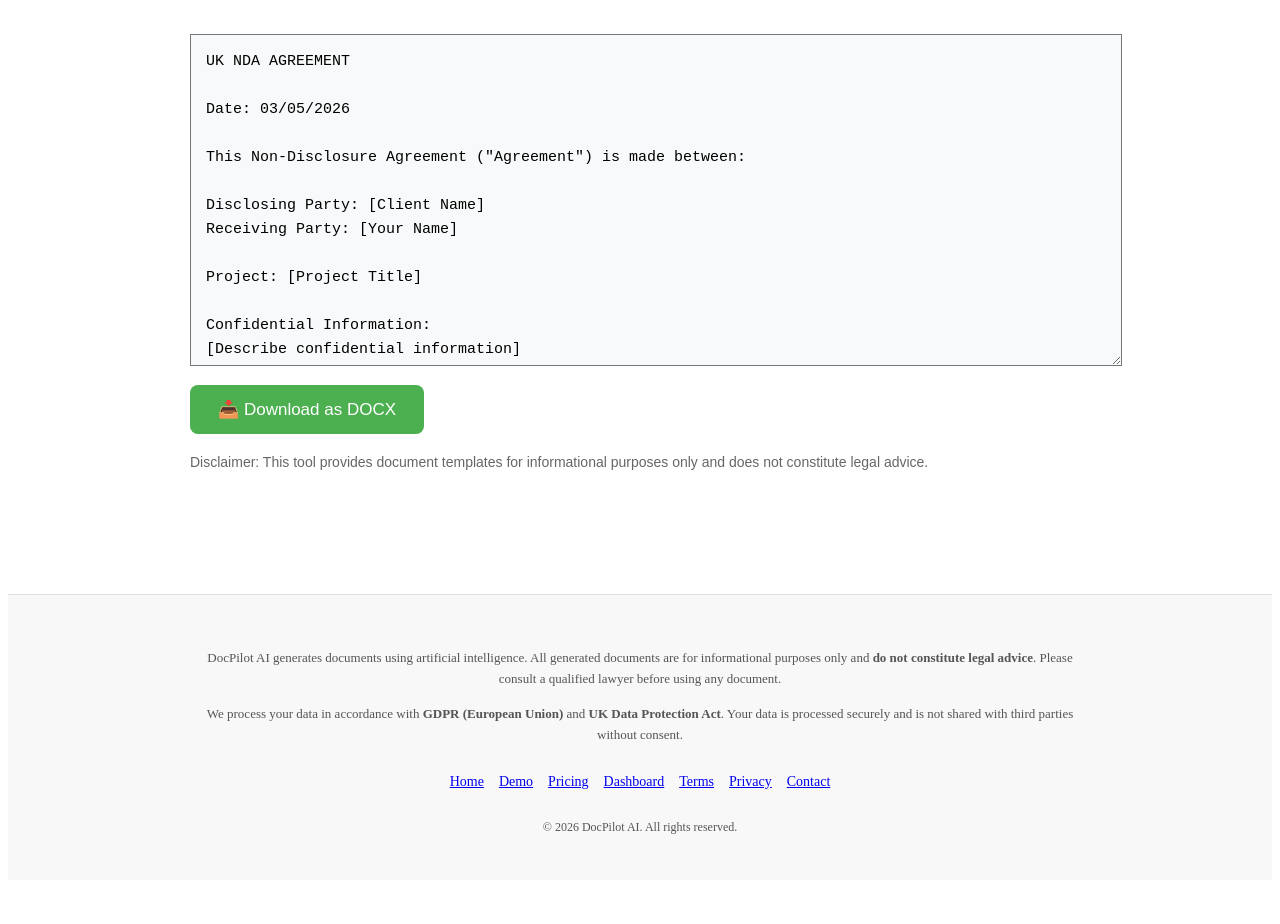
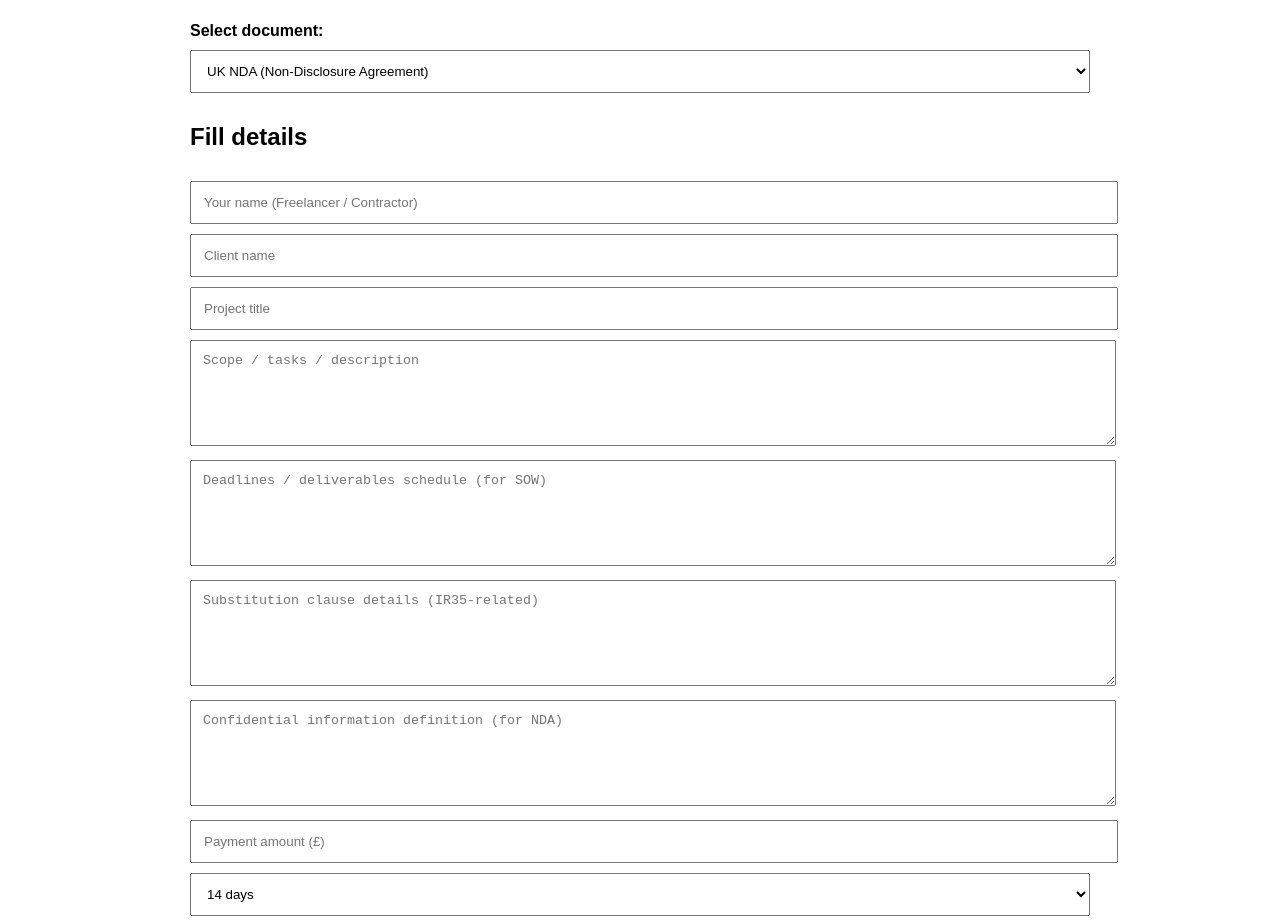
Before and after one commit to docpilot570/docpilot-ai, a Next.js app: page /generator in a window 1280 px wide. Shown: the part 200-1124 px from the top of the page. Before the commit the page ends 1088 px from the top, so only its background shows below. Built offline with nearby package versions, Linux system fonts and the light colour scheme.

Commit message:
Update generator.js

```diff
--- a/pages/generator.js
+++ b/pages/generator.js
@@ -1,7 +1,10 @@
 import { useState } from "react";
+import { Document, Packer, Paragraph, TextRun } from "docx";
+import { saveAs } from "file-saver";
 
 export default function Generator() {
   const [docType, setDocType] = useState("nda");
+
   const [form, setForm] = useState({
     freelancerName: "",
     clientName: "",
@@ -22,12 +25,13 @@ export default function Generator() {
   }
 
   function generateText() {
-    const date = new Date().toLocaleDateString('en-GB');
+    const today = new Date().toLocaleDateString("en-GB");
 
     if (docType === "nda") {
-      return `UK NDA AGREEMENT
+      return `
+UK NDA AGREEMENT
 
-Date: ${date}
+Date: ${today}
 
 This Non-Disclosure Agreement ("Agreement") is made between:
 
@@ -39,15 +43,19 @@ Project: ${form.projectTitle || "[Project Title]"}
 Confidential Information:
 ${form.confidentialInfo || "[Describe confidential information]"}
 
+The Receiving Party agrees not to disclose any Confidential Information without written consent.
+
 Governing Law: ${form.governingLaw}
 
-This document is provided for informational purposes only and does not constitute legal advice.`;
+DISCLAIMER: This document is provided for informational purposes only and does not constitute legal advice.
+      `.trim();
     }
 
     if (docType === "sow") {
-      return `STATEMENT OF WORK (SOW)
+      return `
+STATEMENT OF WORK (SOW)
 
-Date: ${date}
+Date: ${today}
 
 Client: ${form.clientName || "[Client Name]"}
 Contractor: ${form.freelancerName || "[Your Name]"}
@@ -57,46 +65,261 @@ Project: ${form.projectTitle || "[Project Title]"}
 Scope of Work:
 ${form.scope || "[Describe scope of work]"}
 
-Deadlines / Deliverables:
-${form.deadlines || "[List deadlines]"}
+Deliverables / Deadlines:
+${form.deadlines || "[Describe deadlines and deliverables]"}
 
-Payment: £${form.paymentAmount || "0"}
+Payment:
+Amount: £${form.paymentAmount || "[Amount]"}
 Payment Terms: ${form.paymentTerms} days
 
 Governing Law: ${form.governingLaw}
 
-This document is provided for informational purposes only and does not constitute legal advice.`;
+DISCLAIMER: This document is provided for informational purposes only and does not constitute legal advice.
+      `.trim();
     }
 
-    // Добавь остальные типы документов по аналогии при необходимости
-    return "Document template is under development.";
+    if (docType === "agreement") {
+      return `
+FREELANCE SERVICE AGREEMENT (UK)
+
+Date: ${today}
+
+This Agreement is made between:
+
+Client: ${form.clientName || "[Client Name]"}
+Independent Contractor: ${form.freelancerName || "[Your Name]"}
+
+Project: ${form.projectTitle || "[Project Title]"}
+
+Industry / Activity:
+${form.scope || "[Describe industry / activity]"}
+
+Project Tasks:
+${form.scope || "[Describe project tasks]"}
+
+Substitution Clause (IR35-related):
+${form.substitutionClause || "[Describe substitution clause]"}
+
+Payment:
+Amount: £${form.paymentAmount || "[Amount]"}
+Payment Terms: ${form.paymentTerms} days
+
+The Contractor is engaged as an independent contractor and not as an employee.
+
+Governing Law: ${form.governingLaw}
+
+IMPORTANT NOTE: This contract includes contractor-style clauses but does not guarantee IR35 compliance.
+
+DISCLAIMER: This document is provided for informational purposes only and does not constitute legal advice.
+      `.trim();
+    }
+
+    if (docType === "latepayment") {
+      return `
+LATE PAYMENT DEMAND LETTER (UK)
+
+Date: ${today}
+
+To: ${form.clientName || "[Client Name]"}
+From: ${form.freelancerName || "[Your Name]"}
+
+Invoice Number: ${form.invoiceNumber || "[Invoice Number]"}
+Outstanding Amount: £${form.debtAmount || "[Outstanding Amount]"}
+
+Dear ${form.clientName || "[Client Name]"},
+
+This is a formal reminder that payment for invoice ${form.invoiceNumber || "[Invoice Number]"} remains outstanding.
+
+Please arrange payment of £${form.debtAmount || "[Amount]"} within 7 days.
+
+If payment is not received, I may pursue further action including debt recovery procedures.
+
+Sincerely,
+${form.freelancerName || "[Your Name]"}
+
+DISCLAIMER: This document is provided for informational purposes only and does not constitute legal advice.
+      `.trim();
+    }
+
+    return "";
   }
 
   const generated = generateText();
 
-  function downloadDocx() {
-    if (!generated.trim()) {
-      alert("Сначала заполните форму и сгенерируйте документ");
-      return;
-    }
+  async function downloadDocx() {
+    const paragraphs = generated.split("\n").map((line) => {
+      return new Paragraph({
+        children: [
+          new TextRun({
+            text: line,
+            font: "Calibri",
+            size: 24,
+          }),
+        ],
+      });
+    });
 
-    const blob = new Blob([generated], { type: "application/msword" });
-    const url = URL.createObjectURL(blob);
-    const link = document.createElement("a");
-    link.href = url;
-    link.download = `\( {docType.toUpperCase()}_Document_ \){new Date().toISOString().slice(0,10)}.doc`;
-    document.body.appendChild(link);
-    link.click();
-    document.body.removeChild(link);
-    URL.revokeObjectURL(url);
+    const doc = new Document({
+      sections: [
+        {
+          children: paragraphs,
+        },
+      ],
+    });
+
+    const blob = await Packer.toBlob(doc);
+    saveAs(blob, `docpilot-${docType}.docx`);
   }
 
   return (
-    <div style={{ maxWidth: 900, margin: "0 auto", padding: 30, fontFamily: "Arial" }}>
-      <h1 style={{ fontSize: 32 }}>DocPilot AI Generator (UK)</h1>
+    <div
+      style={{
+        maxWidth: 900,
+        margin: "60px auto",
+        padding: 20,
+        fontFamily: "Arial",
+      }}
+    >
+      <h1 style={{ fontSize: 42 }}>DocPilot AI Generator (UK)</h1>
       <p>Create UK freelance documents in minutes.</p>
 
-      {/* ... весь твой код с select, input и textarea остаётся тем же ... */}
+      <label style={{ display: "block", marginTop: 20 }}>
+        <b>Select document:</b>
+      </label>
+
+      <select
+        value={docType}
+        onChange={(e) => setDocType(e.target.value)}
+        style={{ padding: 12, marginTop: 10, width: "100%" }}
+      >
+        <option value="nda">UK NDA (Non-Disclosure Agreement)</option>
+        <option value="sow">Statement of Work (SOW)</option>
+        <option value="agreement">Freelance Service Agreement (IR35-friendly)</option>
+        <option value="latepayment">Late Payment Demand Letter</option>
+      </select>
+
+      <h2 style={{ marginTop: 30 }}>Fill details</h2>
+
+      <input
+        name="freelancerName"
+        placeholder="Your name (Freelancer / Contractor)"
+        value={form.freelancerName}
+        onChange={handleChange}
+        style={{ width: "100%", padding: 12, marginTop: 10 }}
+      />
+
+      <input
+        name="clientName"
+        placeholder="Client name"
+        value={form.clientName}
+        onChange={handleChange}
+        style={{ width: "100%", padding: 12, marginTop: 10 }}
+      />
+
+      <input
+        name="projectTitle"
+        placeholder="Project title"
+        value={form.projectTitle}
+        onChange={handleChange}
+        style={{ width: "100%", padding: 12, marginTop: 10 }}
+      />
+
+      <textarea
+        name="scope"
+        placeholder="Scope / tasks / description"
+        value={form.scope}
+        onChange={handleChange}
+        style={{
+          width: "100%",
+          padding: 12,
+          marginTop: 10,
+          minHeight: 80,
+        }}
+      />
+
+      <textarea
+        name="deadlines"
+        placeholder="Deadlines / deliverables schedule (for SOW)"
+        value={form.deadlines}
+        onChange={handleChange}
+        style={{
+          width: "100%",
+          padding: 12,
+          marginTop: 10,
+          minHeight: 80,
+        }}
+      />
+
+      <textarea
+        name="substitutionClause"
+        placeholder="Substitution clause details (IR35-related)"
+        value={form.substitutionClause}
+        onChange={handleChange}
+        style={{
+          width: "100%",
+          padding: 12,
+          marginTop: 10,
+          minHeight: 80,
+        }}
+      />
+
+      <textarea
+        name="confidentialInfo"
+        placeholder="Confidential information definition (for NDA)"
+        value={form.confidentialInfo}
+        onChange={handleChange}
+        style={{
+          width: "100%",
+          padding: 12,
+          marginTop: 10,
+          minHeight: 80,
+        }}
+      />
+
+      <input
+        name="paymentAmount"
+        placeholder="Payment amount (£)"
+        value={form.paymentAmount}
+        onChange={handleChange}
+        style={{ width: "100%", padding: 12, marginTop: 10 }}
+      />
+
+      <select
+        name="paymentTerms"
+        value={form.paymentTerms}
+        onChange={handleChange}
+        style={{ width: "100%", padding: 12, marginTop: 10 }}
+      >
+        <option value="7">7 days</option>
+        <option value="14">14 days</option>
+        <option value="30">30 days</option>
+      </select>
+
+      <select
+        name="governingLaw"
+        value={form.governingLaw}
+        onChange={handleChange}
+        style={{ width: "100%", padding: 12, marginTop: 10 }}
+      >
+        <option value="England & Wales">England & Wales</option>
+        <option value="Scotland">Scotland</option>
+      </select>
+
+      <input
+        name="invoiceNumber"
+        placeholder="Invoice number (for Late Payment Letter)"
+        value={form.invoiceNumber}
+        onChange={handleChange}
+        style={{ width: "100%", padding: 12, marginTop: 10 }}
+      />
+
+      <input
+        name="debtAmount"
+        placeholder="Outstanding amount (£)"
+        value={form.debtAmount}
+        onChange={handleChange}
+        style={{ width: "100%", padding: 12, marginTop: 10 }}
+      />
 
       <h2 style={{ marginTop: 40 }}>Generated document</h2>
 
@@ -105,34 +328,37 @@ This document is provided for informational purposes only and does not constitut
         readOnly
         style={{
           width: "100%",
-          padding: 15,
+          padding: 12,
           marginTop: 10,
-          minHeight: 300,
-          background: "#f8f9fa",
-          fontSize: "15px",
-          lineHeight: "1.6"
+          minHeight: 250,
+          background: "#f4f4f4",
+          fontFamily: "Courier New",
         }}
       />
 
-      <div style={{ marginTop: 15 }}>
       <button
         onClick={downloadDocx}
         style={{
-            padding: "14px 28px",
-            fontSize: "17px",
-            backgroundColor: "#4CAF50",
-            color: "white",
+          padding: "14px 22px",
+          fontSize: 16,
+          cursor: "pointer",
+          marginTop: 15,
+          background: "#4CAF50",
+          color: "#fff",
           border: "none",
-            borderRadius: "8px",
-            cursor: "pointer"
+          borderRadius: 8,
         }}
       >
         📥 Download as DOCX
       </button>
-      </div>
 
       <p style={{ marginTop: 20, fontSize: 14, color: "#666" }}>
-        Disclaimer: This tool provides document templates for informational purposes only and does not constitute legal advice.
+        Disclaimer: This tool provides document templates for informational
+        purposes only and does not constitute legal advice.
+      </p>
+
+      <p style={{ marginTop: 15 }}>
+        <a href="/">← Back to Home</a>
       </p>
     </div>
   );
```
Lines whose indentation alone changed are shown as unchanged.
